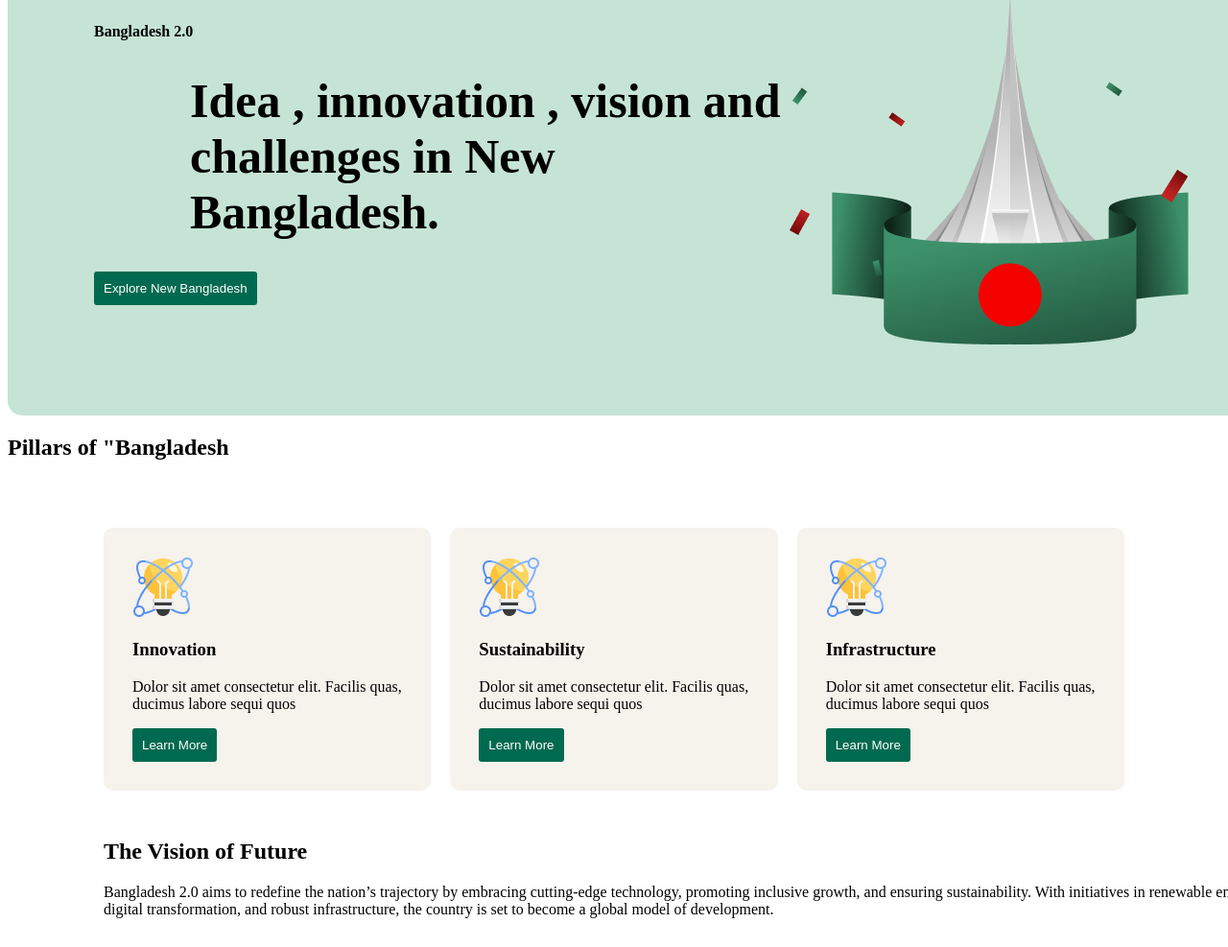
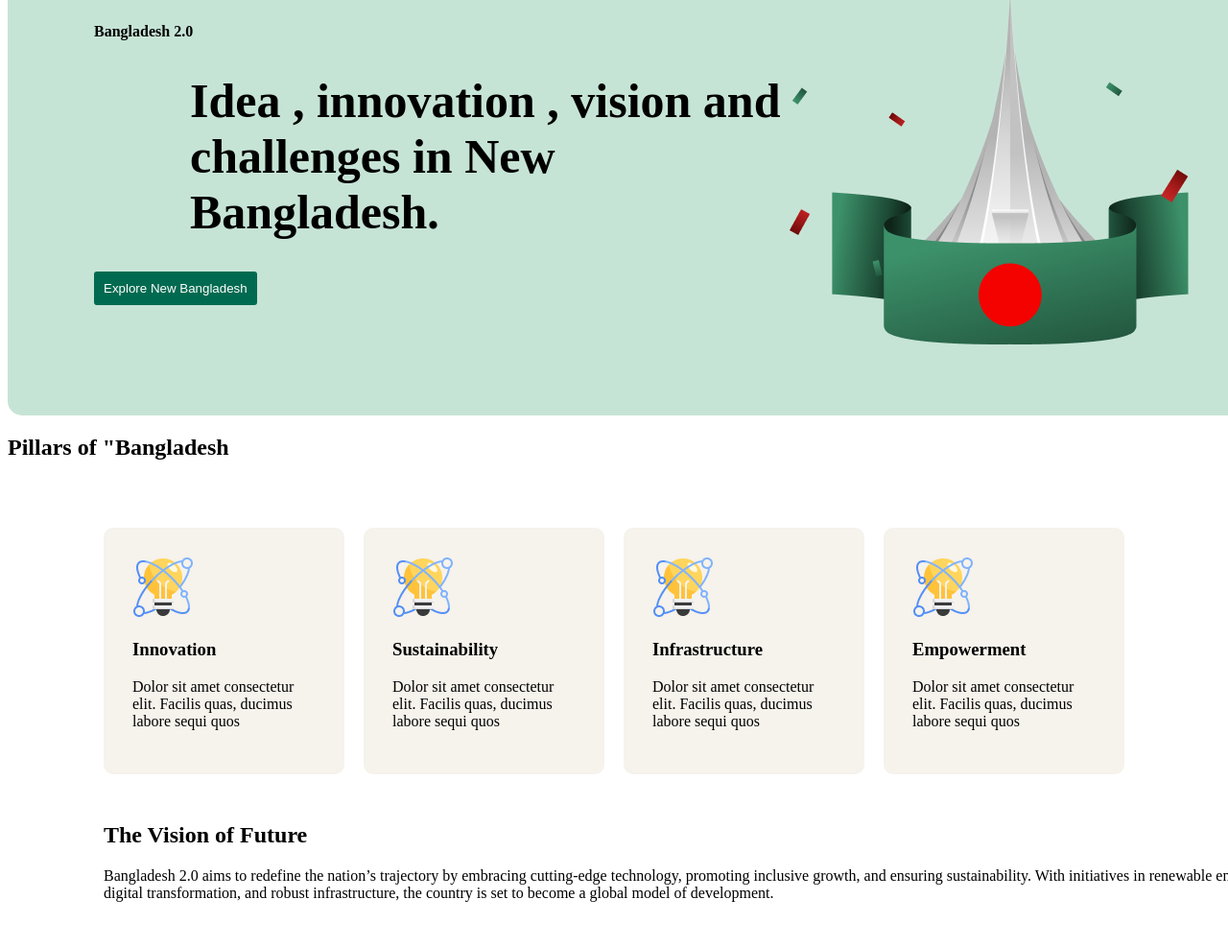
Before and after one commit to rafsan102/assignment-one, a plain HTML site: page index.html in a window 1280 px wide. Shown: the part 186-1173 px from the top of the page at 96% size. Drawn offline with Linux system fonts and the light colour scheme.

Commit message:
added a box

```diff
--- a/index.html
+++ b/index.html
@@ -32,26 +32,27 @@
   <main>
     <h2>Pillars of "Bangladesh</h2>
     <div class="circuit">
-
-
       <div class="circuit-content">
         <img src="assets/card-icon.png" alt="">
         <h3>Innovation</h3>
         <p>Dolor sit amet consectetur elit. Facilis quas, ducimus labore sequi quos</p>
-        <button class="btn">Learn More</button>
       </div>
       <div class="circuit-content">
         <img src="assets/card-icon.png" alt="">
         <h3>Sustainability</h3>
         <p>Dolor sit amet consectetur elit. Facilis quas, ducimus labore sequi quos</p>
-        <button class="btn">Learn More</button>
       </div>
       <div class="circuit-content">
 
         <img src="assets/card-icon.png" alt="">
+
         <h3>Infrastructure</h3>
         <p>Dolor sit amet consectetur elit. Facilis quas, ducimus labore sequi quos</p>
-        <button class="btn">Learn More</button>
+      </div>
+      <div class="circuit-content">
+        <img src="assets/card-icon.png" alt="">
+        <h3>Empowerment</h3>
+        <p>Dolor sit amet consectetur elit. Facilis quas, ducimus labore sequi quos</p>
       </div>
 
     </div>
@@ -61,7 +62,8 @@
         <h2>The Vision of Future</h2>
         <p>Bangladesh 2.0 aims to redefine the nation’s trajectory by embracing cutting-edge technology, promoting
           inclusive
-          growth, and ensuring sustainability. With initiatives in renewable energy, digital transformation, and robust
+          growth, and ensuring sustainability. With initiatives in renewable energy, digital transformation, and
+          robust
           infrastructure, the country is set to become a global model of development.</p>
         <div class="global-sector">
           <div class="global-content1">
@@ -89,7 +91,8 @@
       </div>
       <div class="challenges">
         <div>
-          <p>"Lorem ipsum dolor sit amet consectetur adipisicing elit. Facilis quas, ducimus labore sequi quos deserunt
+          <p>"Lorem ipsum dolor sit amet consectetur adipisicing elit. Facilis quas, ducimus labore sequi quos
+            deserunt
             optio id
             repellendus tempora veniam amet porro corporis exercitationem numquam debitis culpa laudantium odio, velit
             vel minus
@@ -143,7 +146,8 @@
         <p class="riona">Bangladesh 2.0 aims to redefine the nation’s trajectory by embracing cutting-edge technology,
           promoting
           inclusive
-          growth, and ensuring sustainability. With initiatives in renewable energy, digital transformation, and robust
+          growth, and ensuring sustainability. With initiatives in renewable energy, digital transformation, and
+          robust
           infrastructure, the country is set to become a global model of development.</p>
       </div>
       <div class="satelite">
@@ -210,7 +214,8 @@
         <h1>Donate Today</h1>
         <p>Bangladesh 2.0 aims to redefine the nation’s trajectory by embracing cutting-edge technology, promoting
           inclusive
-          growth, and ensuring sustainability. With initiatives in renewable energy, digital transformation, and robust
+          growth, and ensuring sustainability. With initiatives in renewable energy, digital transformation, and
+          robust
           infrastructure.</p>
         <div class="donation">
           <button class="donate-btn">100 Taka</button>
```
